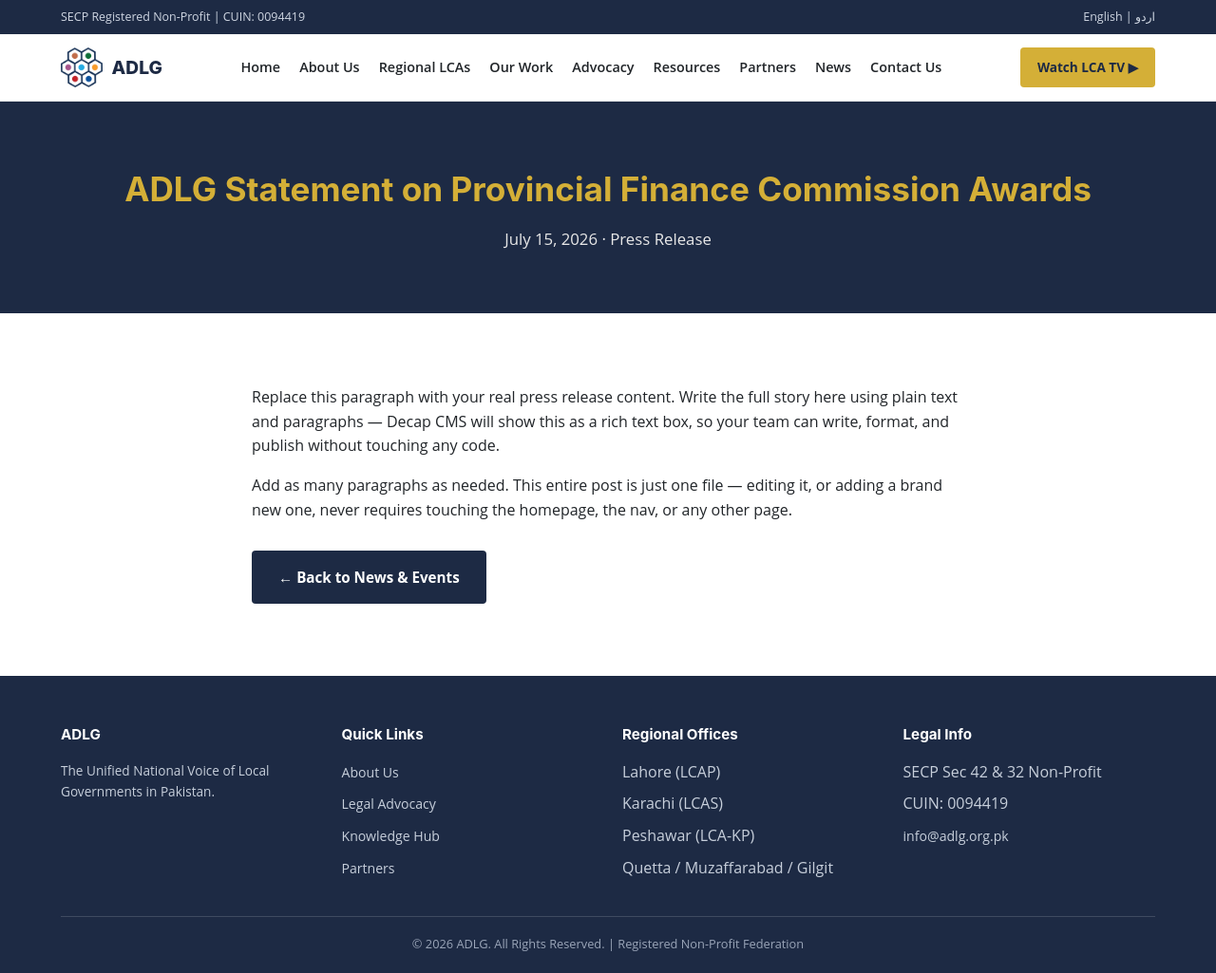
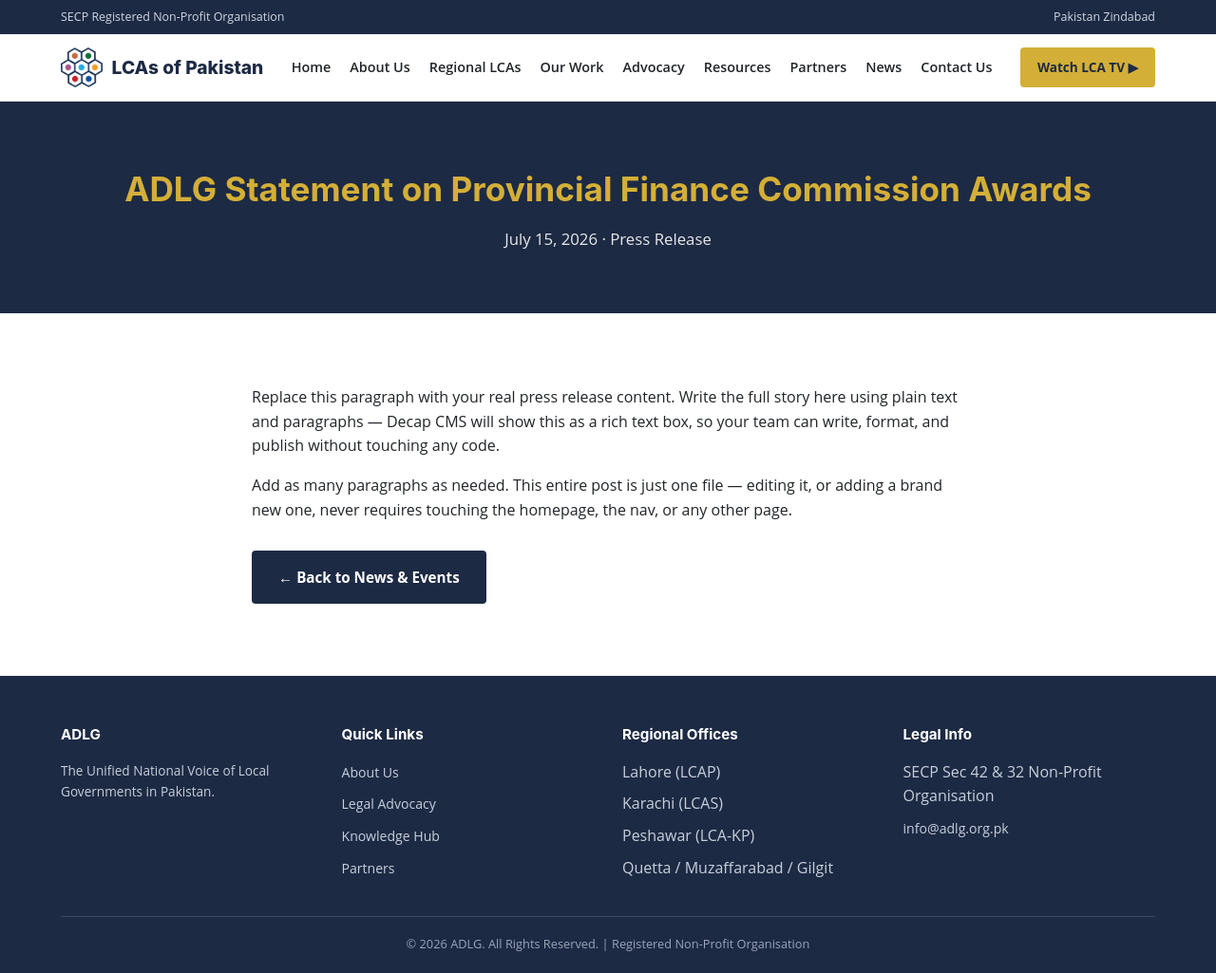
Before and after one commit to lcasofpk/lca.org.pk, an Eleventy site: page content/news/pfc-awards-statement.md in a window 1280 px wide. Shown: the whole page at 95% size. Built offline with nearby package versions, Linux system fonts and the light colour scheme; Eleventy itself is replaced by a stand-in of ours; files that its build step writes are made by us from their sources.

Commit message:
Update base.njk for LCAs branding changes

```diff
--- a/_includes/base.njk
+++ b/_includes/base.njk
@@ -3,12 +3,12 @@
 <head>
 <meta charset="UTF-8">
 <meta name="viewport" content="width=device-width, initial-scale=1.0">
-<title>{{ title }} | ADLG - Association for Development of Local Governance</title>
+<title>{{ title }} | LCAs - Local Councils Associations of Pakistan</title>
 <meta name="description" content="{{ description }}">
-<link rel="icon" type="image/png" href="/assets/logos/adlg-logo.png">
+<link rel="icon" type="image/png" href="/assets/logos/header-logo.png">
 <link rel="stylesheet" href="/style.css">
 {% if ogImage %}<meta property="og:image" content="{{ ogImage }}">{% endif %}
-<meta property="og:title" content="{{ title }} | ADLG">
+<meta property="og:title" content="{{ title }} | LCAs of Pakistan">
 <meta property="og:description" content="{{ description }}">
 <meta property="og:type" content="website">
 <meta name="twitter:card" content="summary_large_image">
@@ -22,15 +22,15 @@
 </script>
 </head>
 <body>
-<div class="topbar"><span>SECP Registered Non-Profit | CUIN: 0094419</span><span>English | اردو</span></div>
+<div class="topbar"><span>SECP Registered Non-Profit Organisation</span><span>Pakistan Zindabad</span></div>
 <nav class="nav">
-<a href="/" class="logo-link"><img src="/assets/logos/header-logo.png" alt="ADLG Logo" class="header-logo"><span class="logo">ADLG</span></a>
+<a href="/" class="logo-link"><img src="/assets/logos/header-logo.png" alt="ADLG Logo" class="header-logo"><span class="logo">LCAs of Pakistan</span></a>
 <div class="nav-links">
 {% for item in nav %}
 <a href="{{ item.url }}"{% if item.url == page.url %} class="active"{% endif %}>{{ item.label }}</a>
 {% endfor %}
 </div>
-<a href="#" class="nav-cta">Watch LCA TV ▶</a>
+<a href="https://www.youtube.com/@LCATVPAKISTAN" target="_blank" rel="noopener" class="nav-cta">Watch LCA TV ▶</a>
 </nav>
 {{ content | safe }}
 <footer class="footer" id="contact-footer">
@@ -38,9 +38,9 @@
 <div><h4>ADLG</h4><p style="font-size:0.85rem;">The Unified National Voice of Local Governments in Pakistan.</p></div>
 <div><h4>Quick Links</h4><ul><li><a href="/about/">About Us</a></li><li><a href="/advocacy/">Legal Advocacy</a></li><li><a href="/resources/">Knowledge Hub</a></li><li><a href="/partners/">Partners</a></li></ul></div>
 <div><h4>Regional Offices</h4><ul><li>Lahore (LCAP)</li><li>Karachi (LCAS)</li><li>Peshawar (LCA-KP)</li><li>Quetta / Muzaffarabad / Gilgit</li></ul></div>
-<div><h4>Legal Info</h4><ul><li>SECP Sec 42 &amp; 32 Non-Profit</li><li>CUIN: 0094419</li><li><a href="mailto:info@adlg.org.pk">info@adlg.org.pk</a></li></ul></div>
+<div><h4>Legal Info</h4><ul><li>SECP Sec 42 &amp; 32 Non-Profit Organisation</li><li><a href="mailto:info@adlg.org.pk">info@adlg.org.pk</a></li></ul></div>
 </div>
-<div class="footer-bottom">© {% year %} ADLG. All Rights Reserved. | Registered Non-Profit Federation</div>
+<div class="footer-bottom">© {% year %} ADLG. All Rights Reserved. | Registered Non-Profit Organisation</div>
 </footer>
 {% for src in extraScripts %}<script src="{{ src }}"></script>
 {% endfor %}
```
